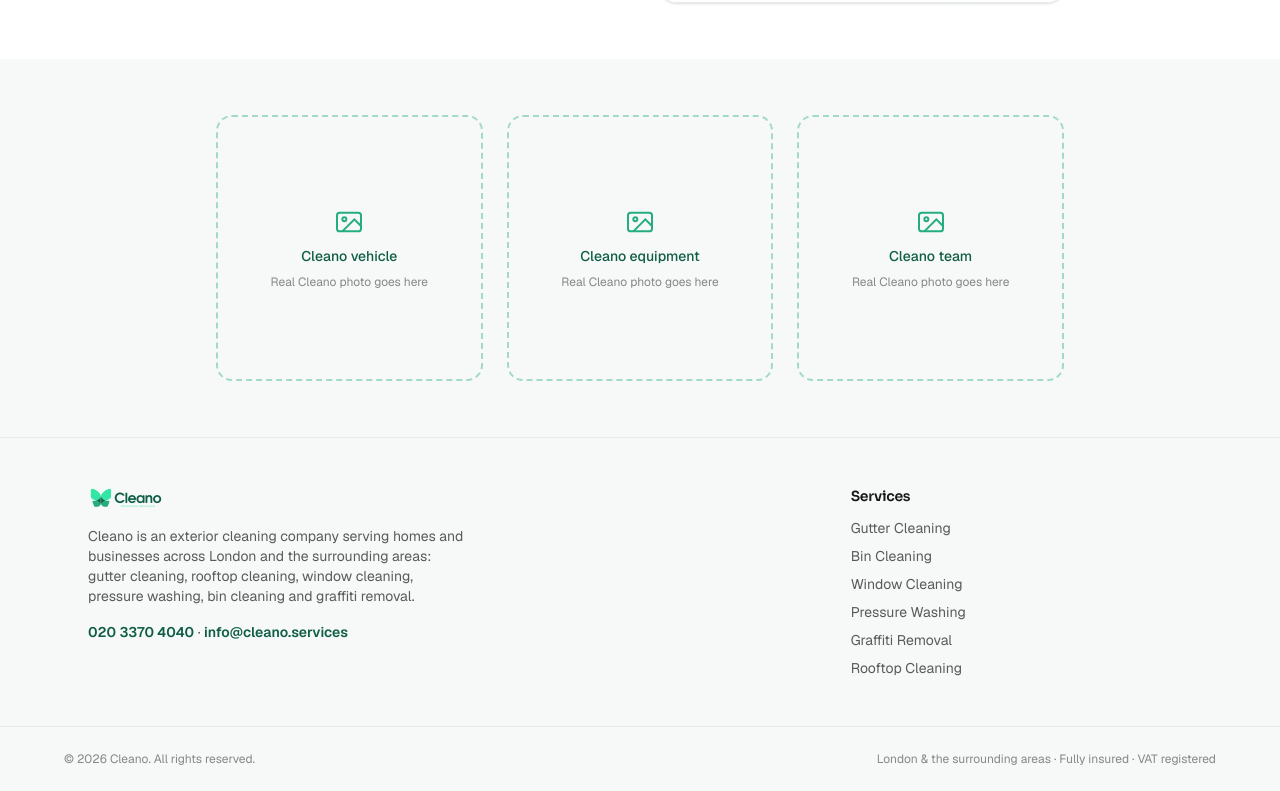
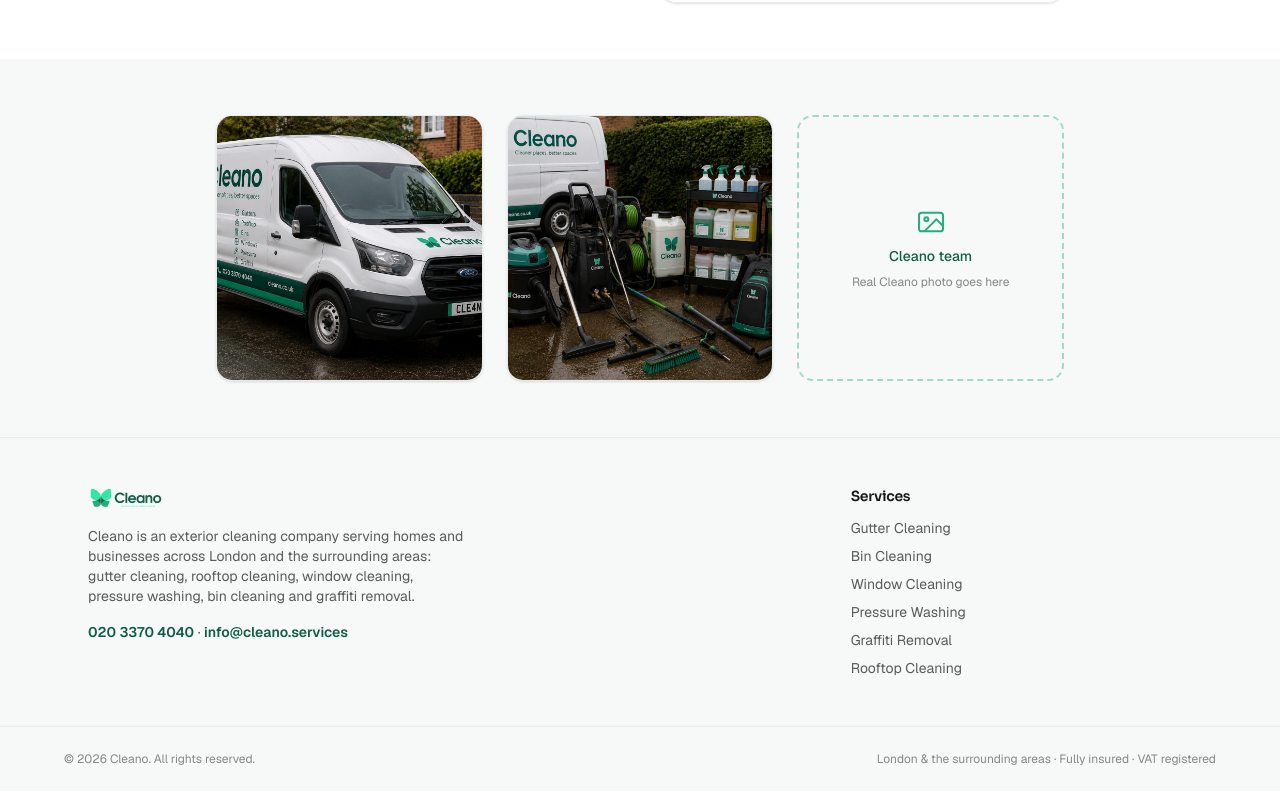
Before and after one commit to cleano-app/Website, a Next.js app: page /about in a window 1280 px wide. Shown: the part 1129-1920 px from the top of the page. Built offline with nearby package versions, Linux system fonts and the light colour scheme; no server answers.

Commit message:
Add real Cleano vehicle and equipment photos to About page
Replaces the "Cleano vehicle" and "Cleano equipment" placeholders with
real photos of the branded van and the cleaning equipment/kit line-up.
"Cleano team" still uses the placeholder until a team photo is supplied.

```diff
--- a/src/app/about/page.tsx
+++ b/src/app/about/page.tsx
@@ -74,8 +74,22 @@ export default function AboutPage() {
 
       <section className="bg-muted-bg py-14">
         <div className="mx-auto grid max-w-4xl gap-6 px-4 sm:grid-cols-3 sm:px-6">
-          <PhotoPlaceholder label="Cleano vehicle" aspect="aspect-square" />
-          <PhotoPlaceholder label="Cleano equipment" aspect="aspect-square" />
+          <div className="relative aspect-square overflow-hidden rounded-2xl border border-border-subtle shadow-sm">
+            <Image
+              src="/photos/cleano-vehicle.jpg"
+              alt="A Cleano branded van, liveried with the Cleano logo and list of services"
+              fill
+              className="object-cover"
+            />
+          </div>
+          <div className="relative aspect-square overflow-hidden rounded-2xl border border-border-subtle shadow-sm">
+            <Image
+              src="/photos/cleano-equipment.jpg"
+              alt="Cleano's branded cleaning equipment - pressure washer, hose reels, chemicals and tools, laid out beside the van"
+              fill
+              className="object-cover"
+            />
+          </div>
           <PhotoPlaceholder label="Cleano team" aspect="aspect-square" />
         </div>
       </section>
```
Also changed, not shown: public/photos/cleano-equipment.jpg (added), public/photos/cleano-vehicle.jpg (added).
